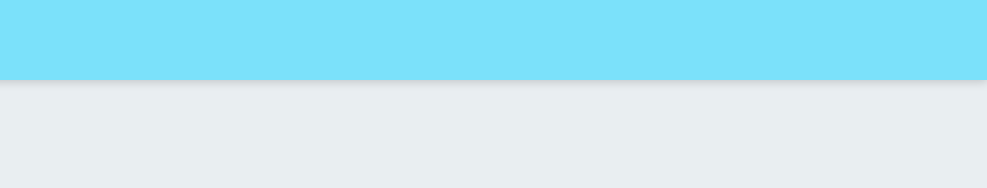
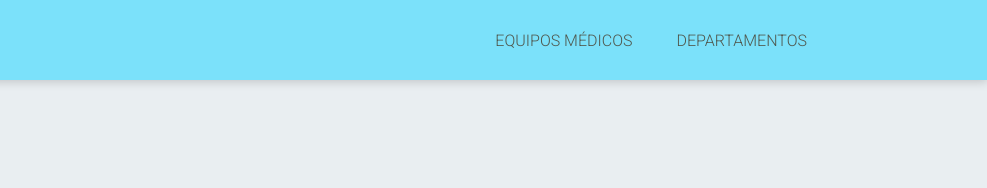
Before and after one commit to Leonlml/Leonlml.github.io, a plain HTML site: page index.html in a window 1280 px wide. Shown: the top 188 px of the page, 293-1280 px from the left. Drawn offline with nearby package versions, Linux system fonts and the light colour scheme.

Commit message:
index.html

```diff
--- a/index.html
+++ b/index.html
@@ -34,6 +34,10 @@
             <section class="contenedor nav">
                 <div class="logo">
                     <img src="img/hospital-angeles-acoxpa.png" alt="">
+                </div>
+                <div class="enlaces-header">
+                    <a href="#">EQUIPOS MÉDICOS</a>
+                    <a href="#">DEPARTAMENTOS</a>
                 </div>
                 <div class="hamburguer">
                     <i class="fas fa-bars"></i>
```
